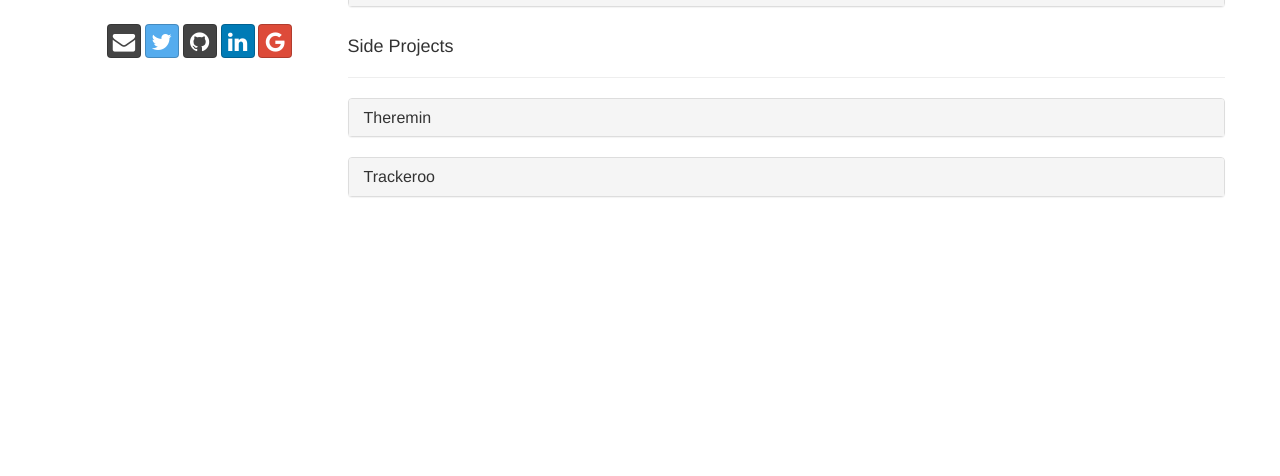
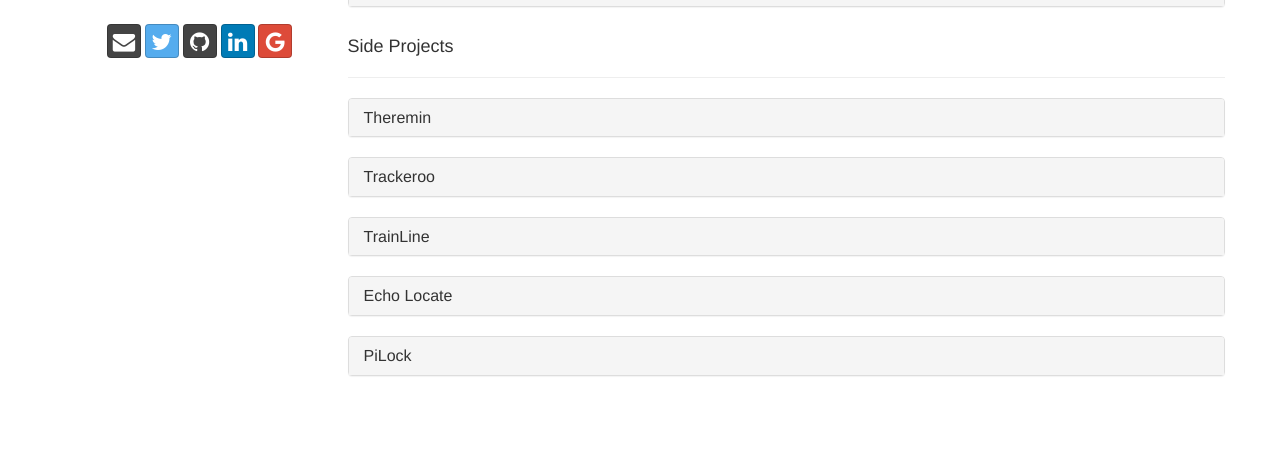
Before and after one commit to jayceelock/ScalewayWebsite, a Django app: template templates/info/projects.html in a window 1280 px wide; the page is wider, and only the part inside the window is pictured. Shown: the part 931-1407 px from the top of that part. Before the commit the page ends 1128 px from the top of that part, so only its background shows below. Run offline with Django 3.2, Linux system fonts and the light colour scheme; the template is opened without the code that fills it: most values are stand-ins (such as "Sample title", 1, 10 or a date in 2020); some libraries are stand-ins or nearby versions.

Commit message:
Fixed priojects page

```diff
--- a/templates/info/projects.html
+++ b/templates/info/projects.html
@@ -144,6 +144,78 @@
         </div>
       </div>
     </div> <!-- End of paper div -->
+    <div class="panel-group">
+      <div class="panel panel-default">
+        <div class="panel-heading">
+          <h5 class="panel-title">
+            <a data-toggle="collapse" href="#side3">
+	      TrainLine
+            </a>
+          </h5>
+        </div>
+        <div id="side3" class="panel-collapse collapse">
+          <div class="panel-body">
+            <p class="text-justify">
+              <b>Description: </b><br>
+	        A Raspberry Pi-based system to control a model town and trainset. Components include >1000 RGB LEDs, 5 DC motors, 10 OLED screens and a set of traffic lights, each individually controlled via a web interface and purpose-written API.
+            </p>
+          </div>
+          <div class="panel-footer">
+            <p>
+	      Project done for a client and I don't have permission to publish the code.
+            </p>
+          </div>
+        </div>
+      </div>
+    </div> <!-- End of paper div -->
+    <div class="panel-group">
+      <div class="panel panel-default">
+        <div class="panel-heading">
+          <h5 class="panel-title">
+            <a data-toggle="collapse" href="#side4">
+              Echo Locate
+            </a>
+          </h5>
+        </div>
+        <div id="side4" class="panel-collapse collapse">
+          <div class="panel-body">
+            <p class="text-justify">
+              <b>Description: </b><br>
+	      An Android app that listens for inaudible ultrasonic signals emitted from markers placed around a city and processes the information contained within the audio signal. This is done with a real-time Fourier transform processor.
+            </p>
+          </div>
+          <div class="panel-footer">
+            <p>
+	      Project done for a client and I don't have permission to publish the code.
+            </p>
+          </div>
+        </div>
+      </div>
+    </div> <!-- End of paper div -->
+    <div class="panel-group">
+      <div class="panel panel-default">
+        <div class="panel-heading">
+          <h5 class="panel-title">
+            <a data-toggle="collapse" href="#side5">
+              PiLock
+            </a>
+          </h5>
+        </div>
+        <div id="side5" class="panel-collapse collapse">
+          <div class="panel-body">
+            <p class="text-justify">
+              <b>Description: </b><br>
+              A Raspberry Pi system that can control the access to different doors by locking/unlocking them and providing certain users access to certain rooms via a permissions system. This is all controlled and authenticated through a web interface and API.
+            </p>
+          </div>
+          <div class="panel-footer">
+            <p>
+            Project done for a client and I don't have permission to publish the code.
+            </p>
+          </div>
+        </div>
+      </div>
+    </div> <!-- End of paper div -->
   </div>
 </div>
 
```
Also changed, not shown: media/ScalewayWebsite/aaai_header.jpg (added), media/ScalewayWebsite/profile_small.jpg (added), media/ScalewayWebsite/tango_header.jpg (added), media/ScalewayWebsite/tango_header.svg (added), media/ScalewayWebsite/tango_header1.png (added), static/info/aaai_header.jpg (added), static/info/profile_small.jpg (added), static/info/tango_header.jpg (added), static/info/tango_header.svg (added), static/info/tango_header1.png (added).
